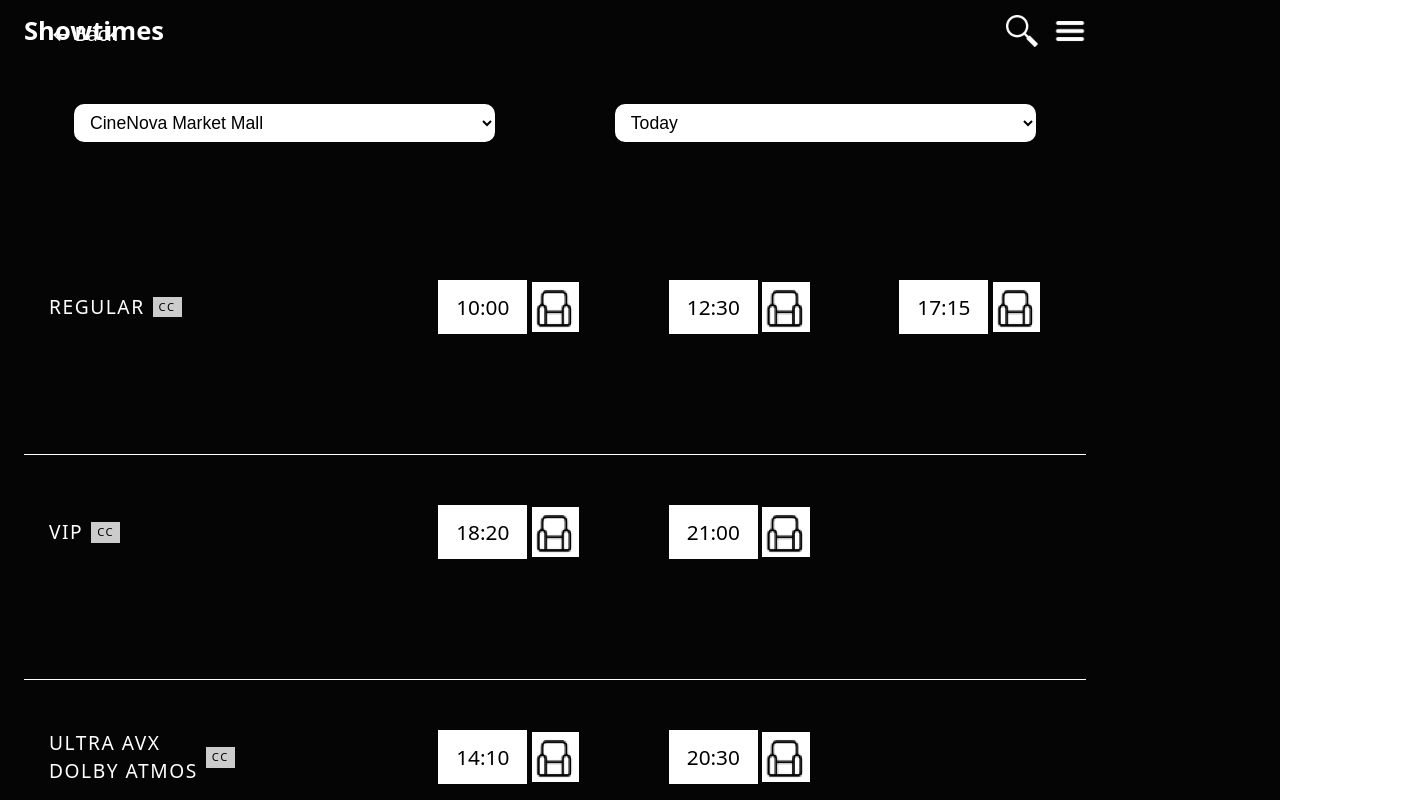
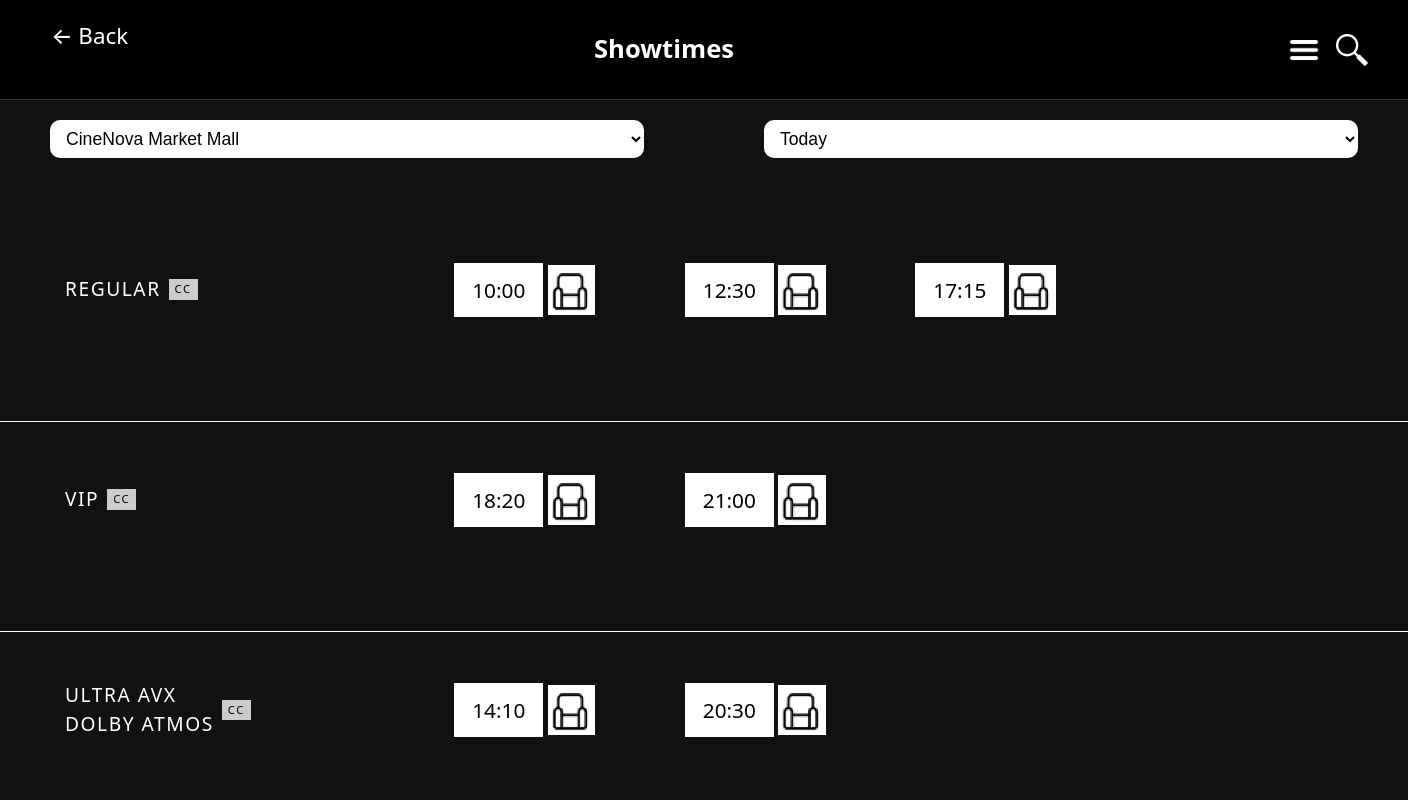
Before and after one commit to Cthomson20/movie_theatre_system, a React (Vite) app: page /showtimes in a window 1280 px wide. Shown: the top 800 px of the page, 1408 px wide, since content can reach past the window. Built offline with nearby package versions, Linux system fonts and the light colour scheme.

Commit message:
Fixed up style to match confirmattion and payment page. also fixed up header alignment and page sizing issue

```diff
--- a/src/pages/ShowtimesPage.jsx
+++ b/src/pages/ShowtimesPage.jsx
@@ -1,6 +1,7 @@
 
 import { useNavigate } from 'react-router-dom';
 import "../styles/ShowtimesPage.css";
+import { useState } from "react";
 
 function ShowtimesPage() {
   return (
@@ -11,12 +12,13 @@ function ShowtimesPage() {
 
         <h1 className="showtimes-title">Showtimes</h1>
 
+
         <div className ="header-icons">
+            <img src="src/assets/three_lines.png" className="header-icon" alt="Menu" />
             <img src="src/assets/magnifying_glass.png" className="header-icon" alt="Search" />
-            <img src="src/assets/three_lines.png" className="header-icon" alt="Menu" />
 
         </div>
-        </header>
+    </header>
               {/* Location + date filters */}
       <div className="filters-row">
         <select className="filter-select">
--- a/src/styles/showTimesPage.css
+++ b/src/styles/showTimesPage.css
@@ -1,48 +1,69 @@
 
 .showtimes-page{
-    padding: 0px 24px;
+    min-width: 176vh;
     min-height: 100vh;
-    background-color: #050505;
+    background-color: #111111;
+
     color: #fff;
     font-family: system-ui, -apple-system, BlinkMacSystemFont, 'Segoe UI', sans-serif;
 }
 
 .showtimes-header {
-    display: flex;
+  display: grid;
+  grid-template-columns: auto 1fr auto; /* left | middle | right */
   align-items: center;
-    justify-content: space-between;
-    margin-bottom: 24px;
+
+  width: 100%;
+  margin: 0 auto 20px;        /* center the whole bar in the page */
+  padding: 20px 40px;
+  height: 100px;
+
+  background-color: #000;
+  border-bottom: 1px solid #333;
+  box-sizing: border-box;
 }
 
-.back-button{
+/* Left side */
+.back-button {
   border: none;
   background: none;
   color: #fff;
-    font-size: 1.2rem;
+  font-size: 1.4rem;
   cursor: pointer;
+  display: flex;
+  align-items: center;
 }
 
-.showtimes-title{
+/* Center */
+.showtimes-title {
+  grid-column: 2;        /* in the middle column (implicit already, but clear) */
+  justify-self: center;  /* center the h1 within that column */
+  text-align: center;    /* center text inside the h1 */
   font-size: 1.6rem;
   font-weight: 600;
+  margin: 0;
 }
-.header-icons{
+
+
+/* Right side */
+.header-icons {
   display: flex;
-    align-items: center;
+  justify-content: flex-end;
   gap: 16px;
 }
-.header-icon{
+
+.header-icon {
   width: 32px;
   height: 32px;
   object-fit: contain;
   filter: brightness(0) invert(1);
 }
 
+
 .filters-row {
   display: flex;
   gap: 120px;
-  margin-bottom: 50px;
-  padding: 18px 50px;
+  padding: 0px 50px;
 }
 
 /* Individual dropdown (select) */
@@ -59,12 +80,13 @@
 
 /* Each format section: REGULAR, VIP, ULTRA AVX */
 .showtime-section {
-  margin: 85px 0;
+  padding: 20px 40px;
+  margin: 50px 0;
 }
 
 .showtime-section + .showtime-section {
   border-top: 1px solid #ffffff;
-  padding-top: 16px;
+  padding-top: 16px
 }
 
 
```
Also changed, not shown: 1 other file (tests, documents, lock files or other folders). Lines whose indentation alone changed are shown as unchanged.
